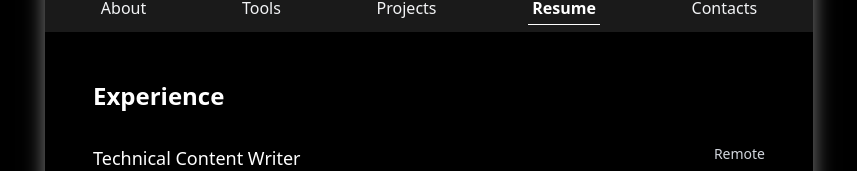
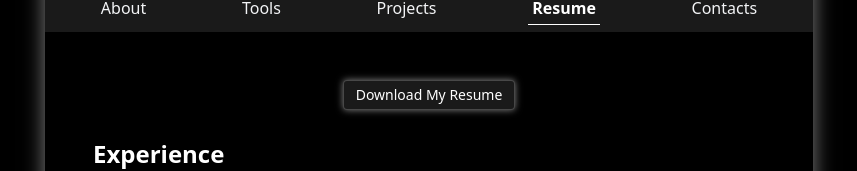
Before and after one commit to srishtinsaan/portfolioOfMine, a React (Vite) app: page /resume in a window 1280 px wide. Shown: the part 424-595 px from the top of the page, without its empty margins (211-1068 px from the left). Built offline with nearby package versions, Linux system fonts and the light colour scheme.

Commit message:
download resume button

```diff
--- a/package.json
+++ b/package.json
@@ -17,6 +17,7 @@
     "react": "^19.1.0",
     "react-calendar-heatmap": "^1.10.0",
     "react-dom": "^19.1.0",
+    "react-icons": "^5.5.0",
     "react-router-dom": "^7.6.3",
     "tailwindcss": "^4.1.11"
   },
--- a/src/components/Resume.jsx
+++ b/src/components/Resume.jsx
@@ -1,8 +1,11 @@
 import React from 'react'
+import ResumeDownloadButton from './ResumeDownloadButton'
 
 function Resume() {
   return (
      <div className=''>
+
+      <ResumeDownloadButton/>
 
       {/* Experience */}
       <div className='w-full min-h-[80px]'>
--- /dev/null
+++ b/src/components/ResumeDownloadButton.jsx
@@ -0,0 +1,45 @@
+import { useState } from "react";
+import { FaCheck, FaSpinner } from "react-icons/fa6";
+
+export default function ResumeDownloadButton() {
+  const [status, setStatus] = useState("idle"); // 'idle' | 'loading' | 'success'
+
+  const handleDownload = () => {
+    setStatus("loading");
+
+    const url = "https://drive.google.com/uc?export=download&id=1nrbz-W_57ICu2EuhHDXPVHf9L1yQnYDd";
+
+    const link = document.createElement("a"); // anchor
+    link.href = url;
+    link.download = "Srishti_Singh_Resume.pdf";
+    document.body.appendChild(link);
+    link.click();
+    link.remove();
+
+    setTimeout(() => {
+      setStatus("success");
+      setTimeout(() => setStatus("idle"), 2000); // reset to normal after 2 sec
+    }, 1500);
+  };
+
+  return (
+    <div className="flex justify-center items-center mb-7">
+      <button
+        onClick={handleDownload}
+        disabled={status === "loading"}
+        className={`flex items-center gap-2 p-1 px-3 text-sm rounded
+          bg-white/10 border border-white/20 text-white backdrop-blur-md
+          hover:bg-white hover:text-black transition  hover:font-semibold
+          shadow-[0_0_7px_rgba(255,255,255,0.5)]
+          ${status === "loading" ? "opacity-80 cursor-not-allowed" : ""}
+        `}
+      >
+        {status === "loading" && <FaSpinner className="animate-spin text-white" />}
+        {status === "success" && <FaCheck className="text-white" />}
+        {status === "idle" && "Download My Resume"}
+        {status === "loading" && "Downloading..."}
+        {status === "success" && "Downloaded!"}
+      </button>
+    </div>
+  );
+}
```
Also changed, not shown: 1 other file (tests, documents, lock files or other folders).
